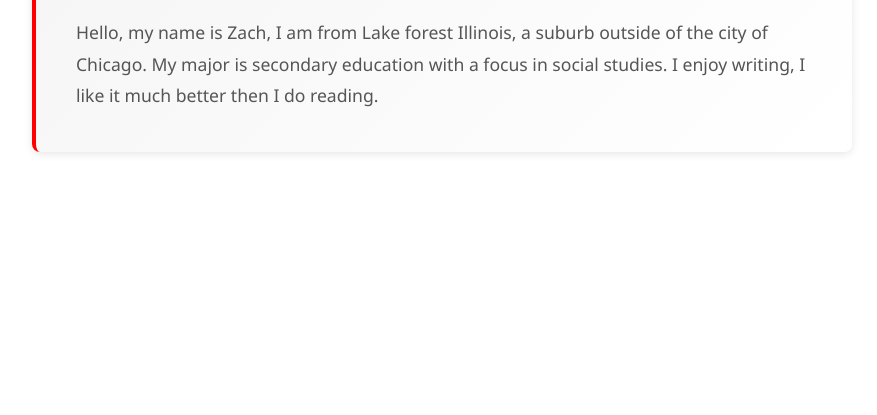
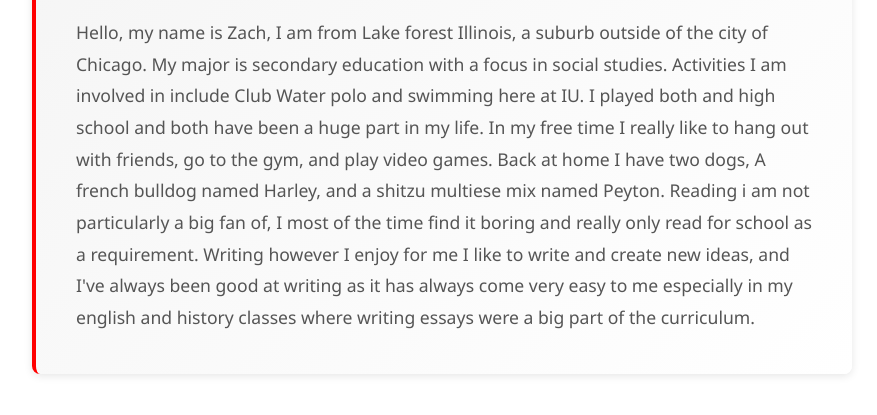
Before and after one commit to zchermak/zacharychermak, a plain HTML site: page index.html in a window 1280 px wide. Shown: the part 271-686 px from the top of the page, without its empty margins (198-1075 px from the left). Drawn offline with Linux system fonts and the light colour scheme.

Commit message:
Revise bio content with expanded personal details
Updated bio section with additional personal information and interests.

```diff
--- a/index.html
+++ b/index.html
@@ -58,7 +58,7 @@
         <section class="bio-section">
             <h2>Bio</h2>
             <p>
-                Hello, my name is Zach, I am from Lake forest Illinois, a suburb outside of the city of Chicago. My major is secondary education with a focus in social studies. I enjoy writing, I like it much better then I do reading.
+                Hello, my name is Zach, I am from Lake forest Illinois, a suburb outside of the city of Chicago. My major is secondary education with a focus in social studies. Activities I am involved in include Club Water polo and swimming here at IU. I played both and high school and both have been a huge part in my life. In my free time I really like to hang out with friends, go to the gym, and play video games. Back at home I have two dogs, A french bulldog named Harley, and a shitzu multiese mix named Peyton. Reading i am not particularly a big fan of, I most of the time find it boring and really only read for school as a requirement. Writing however I enjoy for me I like to write and create new ideas, and I've always been good at writing as it has always come very easy to me especially in my english and history classes where writing essays were a big part of the curriculum.
             </p>
         </section>
     </main>
```
